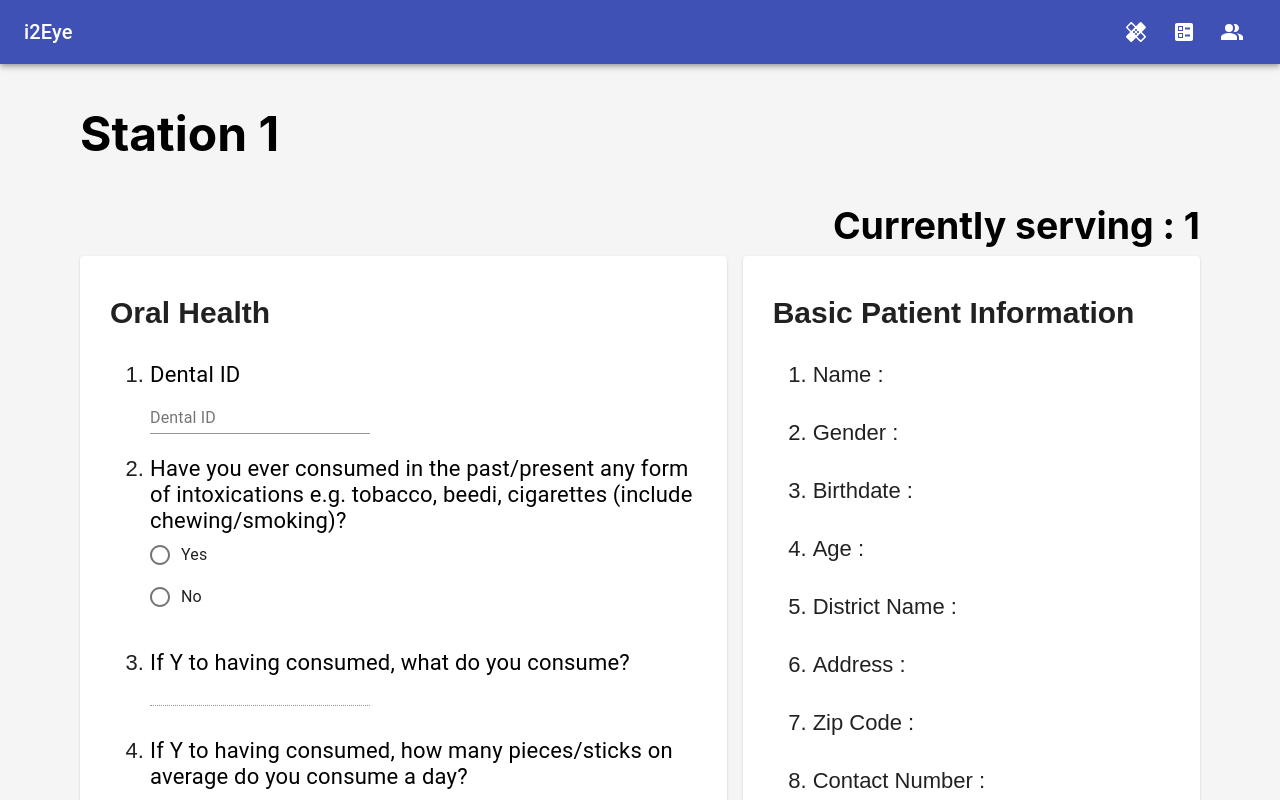
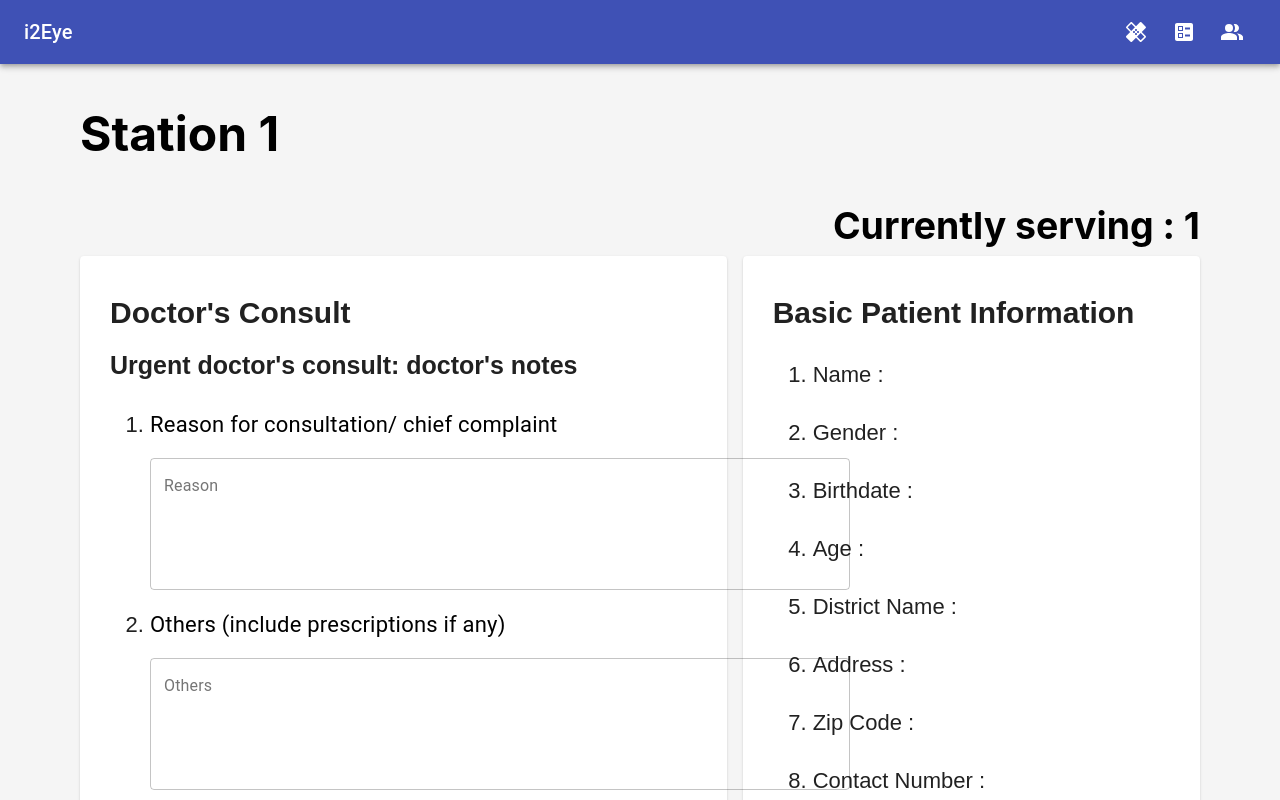
Before and after one commit to i2Eye/i2Eye-Front, a React (Create React App) app: page /stations in a window 1280 px wide. Shown: the top 800 px of the page. Built offline with nearby package versions, Linux system fonts and the light colour scheme.

Commit message:
Fixed numbering

```diff
--- a/src/Components/StationComponents/BMI.js
+++ b/src/Components/StationComponents/BMI.js
@@ -4,9 +4,9 @@ import InputLabel from "@material-ui/core/InputLabel";
 import Button from "@material-ui/core/Button";
 
 const questions = [
-  { question: "1. Height (m)", id: "height" },
-  { question: "2. Weight (kg)", id: "weight" },
-  { question: "3. Waist circumference (cm)", id: "waist" },
+  { question: "Height (m)", id: "height" },
+  { question: "Weight (kg)", id: "weight" },
+  { question: "Waist circumference (cm)", id: "waist" },
 ];
 
 class BMI extends Component {
--- a/src/Components/StationComponents/BloodPressure.js
+++ b/src/Components/StationComponents/BloodPressure.js
@@ -11,26 +11,26 @@ import Button from "@material-ui/core/Button";
 
 const questions = [
   {
-    question: "2. Systolic BP Reading 1 (mmHg)",
+    question: "Systolic BP Reading 1 (mmHg)",
     key: "Systolic1",
   },
   {
-    question: "3. Diastolic BP Reading 1 (mmHg)",
+    question: "Diastolic BP Reading 1 (mmHg)",
     key: "Diastolic1",
   },
   {
-    question: "4. Systolic BP Reading 2 (mmHg)",
+    question: "Systolic BP Reading 2 (mmHg)",
     key: "Systolic2",
   },
   {
-    question: "5. Diastolic BP Reading 2 (mmHg)",
+    question: "Diastolic BP Reading 2 (mmHg)",
     key: "Diastolic2",
   },
 ];
 
 const radioQuestions = [
   {
-    question: "1. Is patient > 18 years old?",
+    question: "Is patient > 18 years old?",
     helper: "If Yes, proceed. If No, skip blood pressure station.",
   },
 ];
--- a/src/Components/StationComponents/DoctorConsult.js
+++ b/src/Components/StationComponents/DoctorConsult.js
@@ -4,18 +4,18 @@ import InputLabel from "@material-ui/core/InputLabel";
 import Button from "@material-ui/core/Button";
 
 const questions = [
-  { question: "1. Urgent doctor's consult: doctor's notes", id: "Urgent" },
-  { question: "2. Standard doctor's consult: doctor's notes", id: "Standard" },
+  { question: "Urgent doctor's consult: doctor's notes", id: "Urgent" },
+  { question: "Standard doctor's consult: doctor's notes", id: "Standard" },
 ];
 
 const subQuestions = [
   {
-    question: "a) Reason for consultation/ chief complaint",
+    question: "Reason for consultation/ chief complaint",
     label: "Reason",
     id: "Reason",
   },
   {
-    question: "b) Others (include prescriptions if any)",
+    question: "Others (include prescriptions if any)",
     label: "Others",
     id: "Others",
   },
--- a/src/Components/StationComponents/Fingerstick.js
+++ b/src/Components/StationComponents/Fingerstick.js
@@ -11,7 +11,7 @@ import Button from "@material-ui/core/Button";
 
 const questions = [
   {
-    question: "2. Randomy capillary blood glucose (mg/dL)",
+    question: "Randomy capillary blood glucose (mg/dL)",
     label: "RCBG (mg/dL)",
     id: "RCBG",
   },
@@ -19,7 +19,7 @@ const questions = [
 
 const radioQuestions = [
   {
-    question: "1. Is patient > 18 years old?",
+    question: "Is patient > 18 years old?",
     helper: "If Yes, proceed. If No, skip RCBG station.",
   },
 ];
--- a/src/Components/StationComponents/FingerstickAnemia.js
+++ b/src/Components/StationComponents/FingerstickAnemia.js
@@ -9,9 +9,9 @@ import FormLabel from "@material-ui/core/FormLabel";
 import Button from "@material-ui/core/Button";
 
 const questions = [
-  { question: "1. Hb level (g/dL)", label: "Hb level (g/dL)", id: "Hb" },
+  { question: "Hb level (g/dL)", label: "Hb level (g/dL)", id: "Hb" },
   {
-    question: "2. How many meals do you eat a day?",
+    question: "How many meals do you eat a day?",
     label: "Meals per day",
     id: "meals",
   },
@@ -20,20 +20,19 @@ const questions = [
 const radioQuestions = [
   {
     question:
-      "3. How often do you eat protein (eg. daal, mung, rajma, chole, chana)",
+      "How often do you eat protein (eg. daal, mung, rajma, chole, chana)",
     id: "protein",
   },
   {
-    question: "4. How often do you eat carbohydrates (eg. chapati, rice)",
+    question: "How often do you eat carbohydrates (eg. chapati, rice)",
     id: "carbohydrates",
   },
   {
-    question:
-      "5. How often do you eat vegetables (eg. gobhi, patta gobhi, saag)",
+    question: "How often do you eat vegetables (eg. gobhi, patta gobhi, saag)",
     id: "vegetables",
   },
   {
-    question: "6. How often do you eat sweets/desserts (eg. gulab jamun)",
+    question: "How often do you eat sweets/desserts (eg. gulab jamun)",
     id: "sweets",
   },
 ];
--- a/src/Components/StationComponents/FormAbled.js
+++ b/src/Components/StationComponents/FormAbled.js
@@ -27,7 +27,7 @@ class FormAbled extends Component {
                 paddingBottom: 20,
               }}
             >
-              <OralHealth />
+              <Doctor />
             </Paper>
           </Grid>
           <Grid item md="5">
--- a/src/Components/StationComponents/Phlebotomy.js
+++ b/src/Components/StationComponents/Phlebotomy.js
@@ -13,14 +13,14 @@ import Button from "@material-ui/core/Button";
 
 const questions = [
   {
-    question: "3. Vimta Registration No.",
+    question: "Vimta Registration No.",
     helper: "Indicate NIL if did not fulfil any of the criteria for test.",
   },
 ];
 
 const radioQuestions = [
   {
-    question: "1. Are you 40 years old or above?",
+    question: "Are you 40 years old or above?",
     helper: "If Yes, proceed with test. If No, check the following conditions.",
   },
 ];
```
